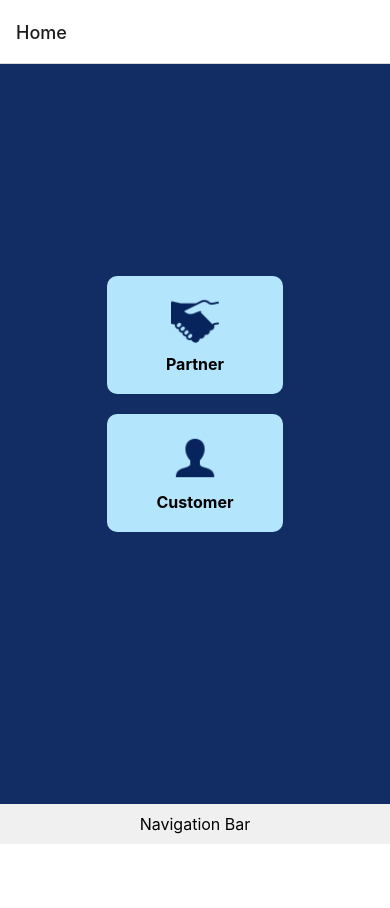
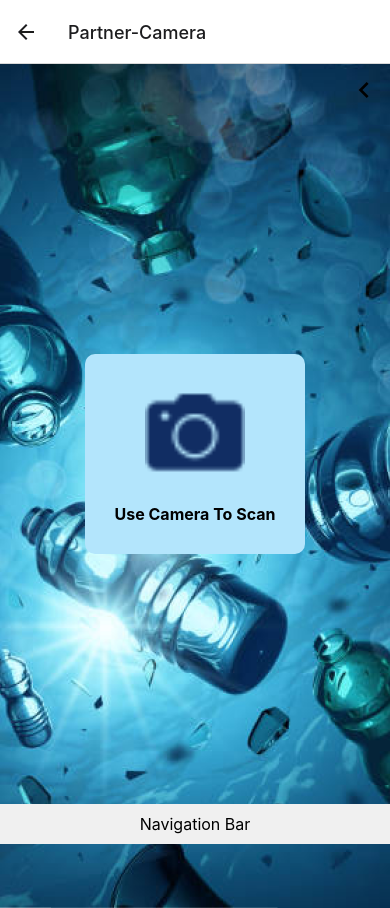
Before and after one commit to sniped-coder11/PENGUINAPP-REACT-NATIVE-DETECTION-APP-UI, a React Native app: screen /PartnerScan in a window 390 px wide. Before the commit the page ends 844 px from the top, so only its background shows below. Built offline with nearby package versions, Linux system fonts and the light colour scheme.

Commit message:
Partner Screen Updates committed

```diff
--- a/src/components/CustomNavigationBar.js
+++ b/src/components/CustomNavigationBar.js
@@ -1,5 +1,5 @@
 import React from 'react';
-import { View, Image, Text, TouchableOpacity } from 'react-native';
+import { StyleSheet, View, Image, Text, TouchableOpacity } from 'react-native';
 
 const CustomBottomNavigation = ({ navigation, tabBarData }) => {
   const handlePress = (screenName) => navigation.navigate(screenName);
--- a/src/routes/Index.js
+++ b/src/routes/Index.js
@@ -1,8 +1,9 @@
 import * as React from 'react';
 import { createNativeStackNavigator } from "@react-navigation/native-stack";
-//import { MaterialCommunityIcons } (optional) from '@expo/vector-icons'; // For icons
+import { MaterialCommunityIcons } from '@expo/vector-icons'; // For icons
 
-import HomeScreen from '../screens/HomeScreen'; // Replace with your HomeScreen path
+import HomeScreen from '../screens/HomeScreen';
+import PartnerScreen from '../screens/PartnerScanScreen';
 
 const Stack = createNativeStackNavigator();
 
@@ -14,12 +15,19 @@ const Routes = () => {
         component={HomeScreen}
         options={{
           headerTitle: 'Home', // Optional: Set header title
-          //tabBarIcon: ({ color }) => ( // Optional: Icon for future tab bar usage
-            //<MaterialCommunityIcons name="home" color={color} size={26} />
-          //),
+          tabBarIcon: ({ color }) => ( // Optional: Icon for future tab bar usage
+            <MaterialCommunityIcons name="home" color={color} size={26} />
+          ),
         }}
       />
       {/* Add more screens here if needed */}
+      <Stack.Screen
+        name="PartnerScan" // Clear name for PartnerScan functionality
+        component={PartnerScreen}
+        options={{
+          headerTitle: 'Partner-Camera', // Optional: Set header title
+        }}
+      />
     </Stack.Navigator>
   );
 };
--- a/src/screens/HomeScreen.js
+++ b/src/screens/HomeScreen.js
@@ -1,31 +1,46 @@
 import React from 'react';
-import { StyleSheet, View, Text, Image } from 'react-native';
+import { StyleSheet, View, Text, Image, ImageBackground, TouchableOpacity } from 'react-native';
+import CustomBottomNavigation from '../components/CustomNavigationBar';
+import { createBottomTabNavigator } from '@react-navigation/bottom-tabs';
+
+const Tab = createBottomTabNavigator();
 
 
-const HomeScreen = () => {
+const HomeScreen = ({ navigation }) => {
   const partnerImage = require('../assets/images/partnerImg.png');
   const customerImage = require('../assets/images/customerImg.png');
+  const backgroundImage = require('../assets/images/backgroundImg.png');
+  const tabBarData = [ // Sample tab bar data
+    { name: 'Partner', image: partnerImage },
+    { name: 'Customer', image: customerImage },
+  ];
 
   return (
     <View style={styles.container}>
-      {/* Cards container */}
-      <View style={styles.cardsContainer}>
+      <ImageBackground source={backgroundImage} style={styles.backgroundImage}>
+        <View style={styles.colorOverlay} />
+
+        {/* Cards container with vertical centering */}
+        <View style={[styles.cardsContainer, { justifyContent: 'center' }]}>
           {/* Partner Card */}
+          <TouchableOpacity onPress={() => navigation.navigate('PartnerScan')}>
             <View style={styles.card}>
               <Image source={partnerImage} style={styles.cardIcon} />
               <Text style={styles.cardText}>Partner</Text>
             </View>
+          </TouchableOpacity>
+
           {/* Customer Card */}
           <View style={styles.card}>
             <Image source={customerImage} style={styles.cardIcon} />
             <Text style={styles.cardText}>Customer</Text>
           </View>
         </View>
+      </ImageBackground>
 
       {/* Navigation bar placeholder (replace with your navigation setup) */}
-      <View style={styles.navBar}>
-        <Text style={styles.navBarText}>Navigation Bar</Text>
-      </View>
+      {/* Custom Bottom Navigation */}
+      <CustomBottomNavigation navigation={navigation} tabBarData={tabBarData} />
     </View>
   );
 };
@@ -33,11 +48,20 @@ const HomeScreen = () => {
 const styles = StyleSheet.create({
   container: {
     flex: 1,
-    justifyContent: 'center', // Center cards vertically
+    justifyContent: 'center', // Centers cards vertically (optional, can be removed)
     backgroundColor: '#112D63',
   },
+  backgroundImage: {
+    flex: 1,
+    resizeMode: 'cover',
+  },
+  colorOverlay: {
+    flex: 1,
+    backgroundColor: 'rgba(0,0,0,0.5)',
+  },
   cardsContainer: {
-    flexDirection: 'column', // Stack cards vertically
+    flex: 1,
+    flexDirection: 'column',
     alignItems: 'center',
     width: '100%',
     marginBottom: 100,
@@ -49,7 +73,7 @@ const styles = StyleSheet.create({
     alignItems: 'center',
     justifyContent: 'center',
     width: '45%',
-    marginVertical: 10, // Add margin between cards
+    marginVertical: 10,
   },
   cardIcon: {
     marginBottom: 10,
@@ -60,18 +84,6 @@ const styles = StyleSheet.create({
     fontSize: 16,
     fontWeight: 'bold',
   },
-  navBar: {
-    position: 'absolute', // Position bar at the bottom
-    bottom: 0,
-    width: '100%',
-    backgroundColor: '#F0F0F0', // Adjust background color if needed
-    alignItems: 'center',
-    justifyContent: 'center',
-    padding: 10, // Add padding for content
-  },
-  navBarText: {
-    fontSize: 16,
-  },
 });
 
 export default HomeScreen;
--- /dev/null
+++ b/src/screens/PartnerScanScreen.js
@@ -0,0 +1,91 @@
+import React from 'react';
+import {
+  StyleSheet,
+  View,
+  Text,
+  Image,
+  ImageBackground,
+  TouchableOpacity,
+} from 'react-native';
+import { MaterialCommunityIcons } from '@expo/vector-icons'; // Import for go back button icon
+
+const PartnerScreen = () => {
+  const backgroundImage = require('../assets/images/backgroundImg.png');
+  const cameraIcon = require('../assets/images/cameraIcon.png'); // Replace with your card icon
+
+  return (
+    <View style={styles.container}>
+      <ImageBackground source={backgroundImage} style={styles.backgroundImage}>
+        {/* Card container with vertical centering */}
+        <View style={styles.centeredCard}>
+          {/* Card with icon and text */}
+          <View style={styles.card}>
+            <Image source={cameraIcon} style={styles.cardIcon} />
+            <Text style={styles.cardText}>Use Camera To Scan</Text>
+          </View>
+        </View>
+      </ImageBackground>
+
+      {/* Navigation bar placeholder */}
+      <View style={styles.navBar}>
+        <Text style={styles.navBarText}>Navigation Bar</Text>
+      </View>
+
+      {/* Go back button */}
+      <TouchableOpacity style={styles.goBackButton}>
+        <MaterialCommunityIcons name="chevron-left" size={32} color="black" />
+      </TouchableOpacity>
+    </View>
+  );
+};
+
+const styles = StyleSheet.create({
+  container: {
+    flex: 1,
+  },
+  backgroundImage: {
+    flex: 1,
+    resizeMode: 'cover',
+  },
+  centeredCard: {
+    flex: 1, // Makes it take up the remaining space
+    justifyContent: 'center', // Centers card vertically
+    alignItems: 'center',
+  },
+  card: {
+    backgroundColor: '#B3E5FC', // White background for card
+    borderRadius: 10,
+    padding: 30,
+    alignItems: 'center',
+    justifyContent: 'space-between', // Space between icon and text
+    height: 200, // Adjust card height as needed
+  },
+  cardIcon: {
+    width: 100,
+    height: 100, // Adjust icon size as needed
+    resizeMode: 'contain',
+  },
+  cardText: {
+    fontSize: 16,
+    fontWeight: 'bold',
+  },
+  navBar: {
+    position: 'absolute',
+    bottom: 0,
+    width: '100%',
+    backgroundColor: '#F0F0F0',
+    alignItems: 'center',
+    justifyContent: 'center',
+    padding: 10,
+  },
+  navBarText: {
+    fontSize: 16,
+  },
+  goBackButton: {
+    position: 'absolute',
+    top: 10,
+    right: 10,
+  },
+});
+
+export default PartnerScreen;
```
Also changed, not shown: src/assets/images/backgroundImg.png (added), src/assets/images/cameraIcon.png (added), src/screens/CustomerScanScreen.js (added). Lines whose indentation alone changed are shown as unchanged.
